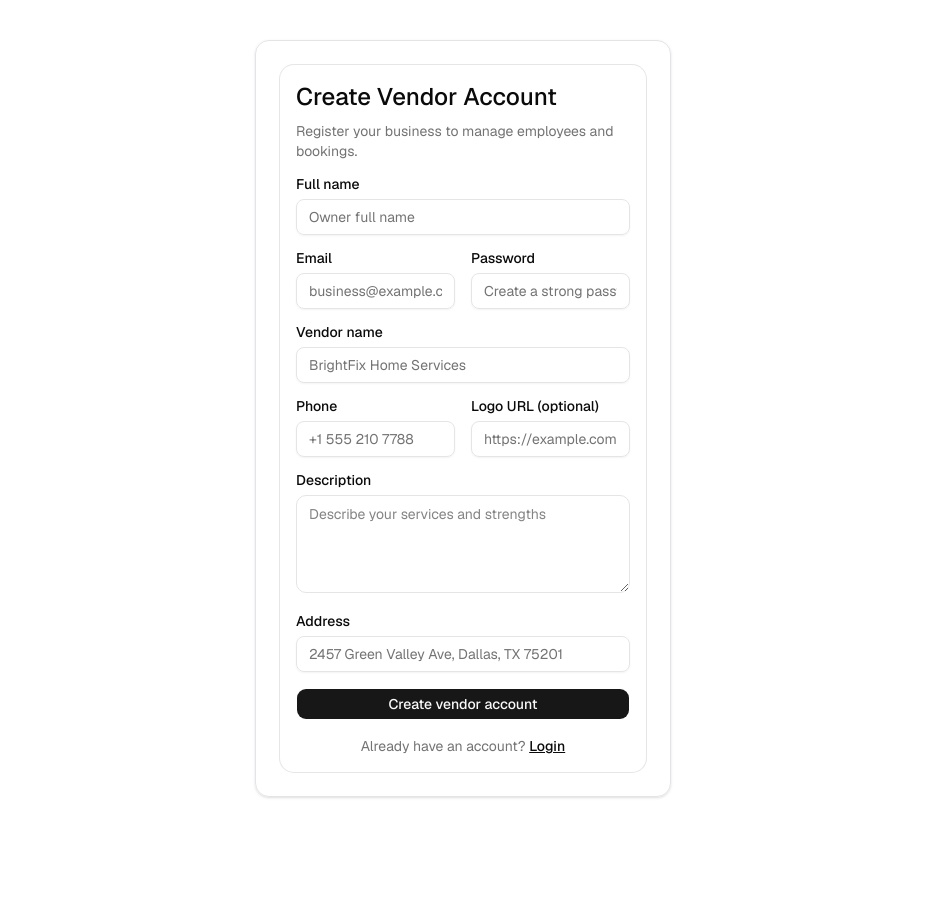
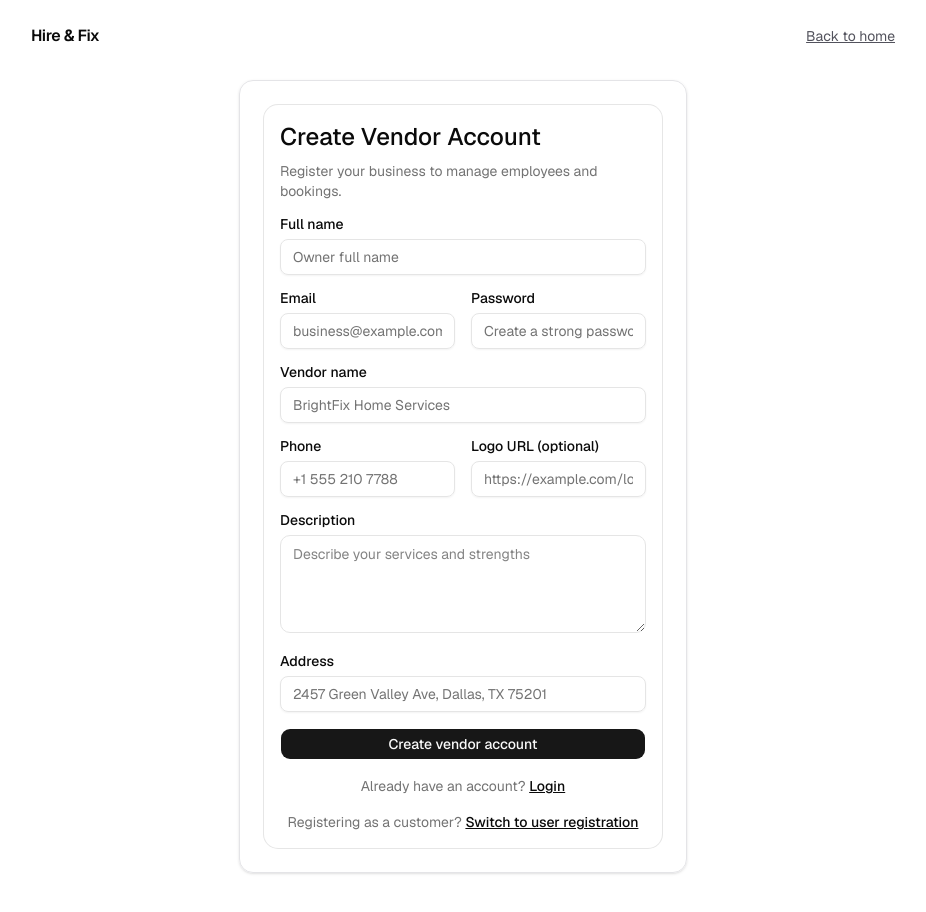
Before and after one commit to limon9690/hire-and-fix-frontend, a Next.js app: page /register/vendor in a window 1280 px wide. Shown: the top 912 px of the page, without its empty margins (177-1103 px from the left). Before the commit the page ends 837 px from the top, so only its background shows below. Built offline with nearby package versions, Linux system fonts and the light colour scheme; no server answers.

Commit message:
update: updated login and register pages ui

```diff
--- a/src/app/(auth)/layout.tsx
+++ b/src/app/(auth)/layout.tsx
@@ -1,13 +1,25 @@
 import type { ReactNode } from "react";
+import Link from "next/link";
 
 export default function AuthLayout({ children }: { children: ReactNode }) {
   return (
     <div className="min-h-screen bg-white">
-      <main className="mx-auto flex min-h-screen w-full max-w-md items-center px-4 py-10">
-        <div className="w-full rounded-xl border border-zinc-200 p-6 shadow-sm">
-          {children}
-        </div>
-      </main>
+      <div className="mx-auto flex min-h-screen w-full max-w-4xl flex-col px-4 py-6">
+        <header className="flex items-center justify-between">
+          <Link href="/" className="text-base font-semibold tracking-tight">
+            Hire & Fix
+          </Link>
+          <Link href="/" className="text-sm text-zinc-600 underline">
+            Back to home
+          </Link>
+        </header>
+
+        <main className="flex flex-1 items-center justify-center py-8">
+          <div className="w-full max-w-md rounded-xl border border-zinc-200 p-6 shadow-sm">
+            {children}
+          </div>
+        </main>
+      </div>
     </div>
   );
 }
--- a/src/app/(auth)/login/page.tsx
+++ b/src/app/(auth)/login/page.tsx
@@ -1,6 +1,7 @@
 "use client";
 
 import { zodResolver } from "@hookform/resolvers/zod";
+import Link from "next/link";
 import { useRouter } from "next/navigation";
 import { useForm } from "react-hook-form";
 import { Button } from "@/components/ui/button";
@@ -96,6 +97,21 @@ export default function LoginPage() {
           >
             {form.formState.isSubmitting ? "Signing in..." : "Sign in"}
           </Button>
+
+          <div className="space-y-1 text-center text-sm text-muted-foreground">
+            <p>
+              Don&apos;t have an account?{" "}
+              <Link href="/register/user" className="font-medium text-foreground underline">
+                Register as User
+              </Link>
+            </p>
+            <p>
+              Want to join as a business?{" "}
+              <Link href="/register/vendor" className="font-medium text-foreground underline">
+                Register as Vendor
+              </Link>
+            </p>
+          </div>
         </form>
       </CardContent>
     </Card>
--- a/src/app/(auth)/register/user/page.tsx
+++ b/src/app/(auth)/register/user/page.tsx
@@ -119,6 +119,15 @@ export default function RegisterUserPage() {
               Login
             </Link>
           </p>
+          <p className="text-center text-sm text-muted-foreground">
+            Registering a business?{" "}
+            <Link
+              href="/register/vendor"
+              className="font-medium text-foreground underline"
+            >
+              Switch to vendor registration
+            </Link>
+          </p>
         </form>
       </CardContent>
     </Card>
--- a/src/app/(auth)/register/vendor/page.tsx
+++ b/src/app/(auth)/register/vendor/page.tsx
@@ -209,6 +209,15 @@ export default function RegisterVendorPage() {
               Login
             </Link>
           </p>
+          <p className="text-center text-sm text-muted-foreground">
+            Registering as a customer?{" "}
+            <Link
+              href="/register/user"
+              className="font-medium text-foreground underline"
+            >
+              Switch to user registration
+            </Link>
+          </p>
         </form>
       </CardContent>
     </Card>
```
